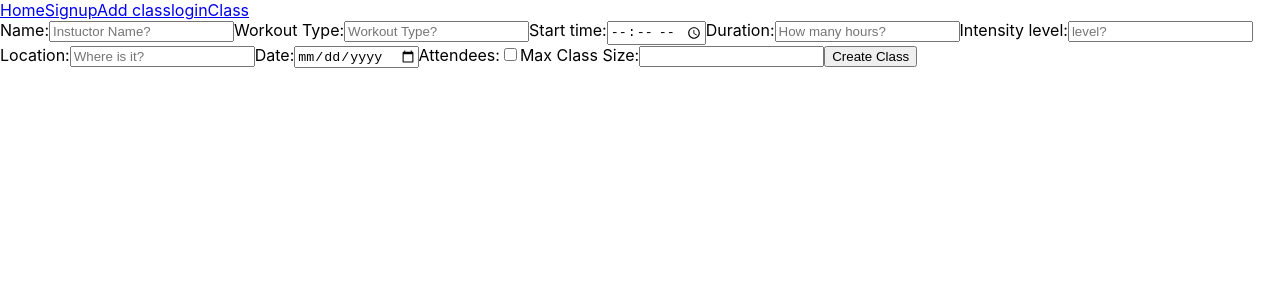
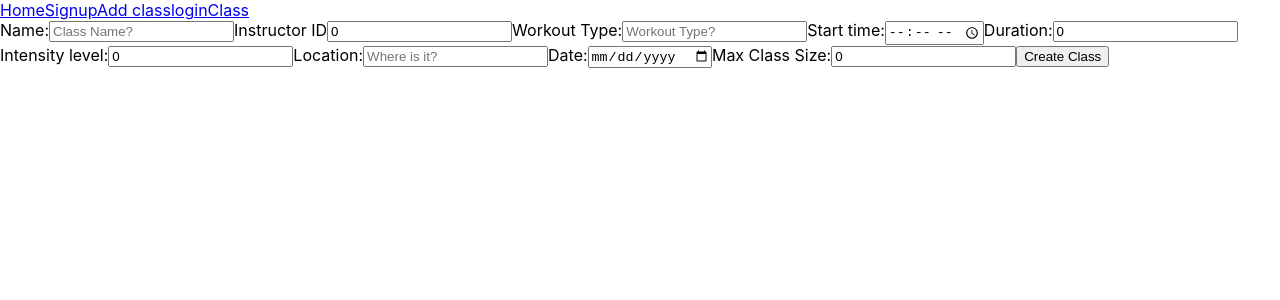
Before and after one commit to build-week-anytime-fitness-1/front-end, a React (Create React App) app in the folder anytime-fitness/: page /add-class in a window 1280 px wide. Shown: the top 300 px of the page. Built offline with nearby package versions, Linux system fonts and the light colour scheme.

Commit message:
ClassCreate is now functional

```diff
--- a/anytime-fitness/src/components/ClassCreate.js
+++ b/anytime-fitness/src/components/ClassCreate.js
@@ -1,9 +1,11 @@
-import React, { useState } from 'react';
+import { useState } from 'react';
+import { useNavigate } from 'react-router-dom';
 
-import axios from 'axios'
+import axios from 'axios';
 import * as yup from 'yup';
-import { Routes, Route, Link} from 'react-router-dom'
+import { Routes, Route, Link } from 'react-router-dom';
 
+export default function ClassCreate() {
   const initialFormValues = {
     class_name: '',
     type: '',
@@ -13,118 +15,133 @@ const initialFormValues = {
     duration: 0,
     intensity: 0,
     location: '',
-  max_class_size: 0
-}
+    max_class_size: 0,
+    registered_clients: 0
+  };
 
-export default function ClassCreate () {
-    const [form, setForm] = useState({});
+  const [formValues, setFormValues] = useState(initialFormValues);
+  const navigate = useNavigate();
 
   const handleChange = (e) => {
-      let value = e.target.type === "checkbox" ? e.target.checked : e.target.value
-      setForm({ ...form, [e.target.name]: value });
+    setFormValues({
+      ...formValues,
+      [e.target.name]: e.target.value,
+    });
   };
-
   const handleSubmit = (event) => {
-      // event.preventDefault();
-      // if (input.name.length < 3) {
-      //   alert('name must be at least 3 characters');
-      // }
+    event.preventDefault();
+    axios.post('https://build-week-anytime-fitness-1.herokuapp.com/api/classes/', formValues)
+      .then((res) => {
+        console.log(formValues);
+      })
+      .catch((err) => {
+        console.log(err.message);
+      });
   };
   return (
     <div>
       <form id='classFillOut' onSubmit={handleSubmit}>
-      <label>Name:
+        <label>
+          Name:
           <input
             name='class_name'
             type='text'
             id='class_name'
-          value={form.class_name}
+            value={formValues.class_name}
             onChange={handleChange}
-          placeholder='Instuctor Name?'
+            placeholder='Class Name?'
+          />
+        </label>
+        <label>
+          Instructor ID
+          <input
+            name='instructor_id'
+            type='number'
+            id='instructor_id'
+            value={formValues.instructor_id}
+            onChange={handleChange}
+            placeholder='Instructor id?'
           />
         </label>
 
-      <label>Workout Type:
+        <label>
+          Workout Type:
           <input
             id='type'
             type='text'
             name='type'
-          value={form.type}
+            value={formValues.type}
             onChange={handleChange}
             placeholder='Workout Type?'
           />
         </label>
 
-      <label>Start time:
+        <label>
+          Start time:
           <input
             id='time'
             type='time'
             name='time'
-          value={form.time}
+            value={formValues.time}
             onChange={handleChange}
             placeholder='Start Time?'
           />
         </label>
 
-      <label>Duration:
+        <label>
+          Duration:
           <input
             id='duration'
             type='number'
             name='duration'
-          value={form.duration}
+            value={formValues.duration}
             onChange={handleChange}
             placeholder='How many hours?'
           />
         </label>
 
-      <label>Intensity level:
+        <label>
+          Intensity level:
           <input
             id='intensity'
             type='number'
-          name='Intensity'
-          value={form.intensity}
+            name='intensity'
+            value={formValues.intensity}
             onChange={handleChange}
             placeholder='level?'
           />
         </label>
 
-      <label>Location:
+        <label>
+          Location:
           <input
             id='location'
             type='text'
-          name='Location'
-          value={form.location}
+            name='location'
+            value={formValues.location}
             onChange={handleChange}
             placeholder='Where is it?'
           />
         </label>
 
-      <label>Date:
+        <label>
+          Date:
           <input
             id='date'
             type='date'
             name='date'
-          value={form.date}
+            value={formValues.date}
             onChange={handleChange}
           />
         </label>
 
-      <label>Attendees:
-        <input
-          id='attendance'
-          type='checkbox'
-          name='Participation'
-          value={form.attendance}
-          onChange={handleChange}
-        />
-      </label>
-
-      <label>Max Class Size:
+        <label>
+          Max Class Size:
           <input
             id='max_class_size'
             type='number'
             name='max_class_size'
-          value={form.max_class_size}
+            value={formValues.max_class_size}
             onChange={handleChange}
           />
         </label>
@@ -134,5 +151,5 @@ export default function ClassCreate () {
         </button>
       </form>
     </div>
-    )
+  );
 }
```
Lines whose indentation alone changed are shown as unchanged.
